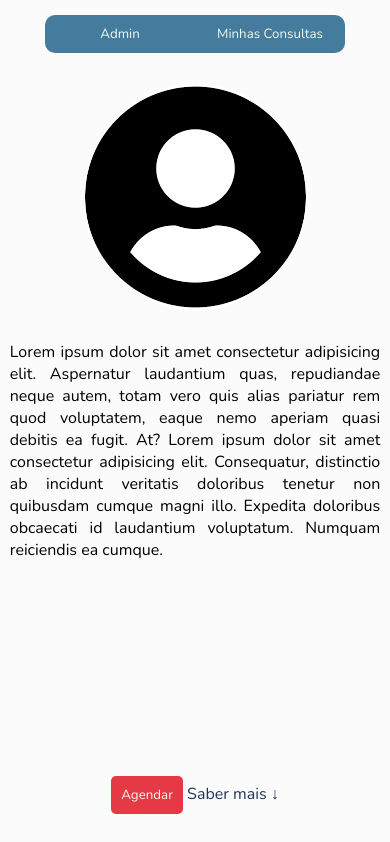
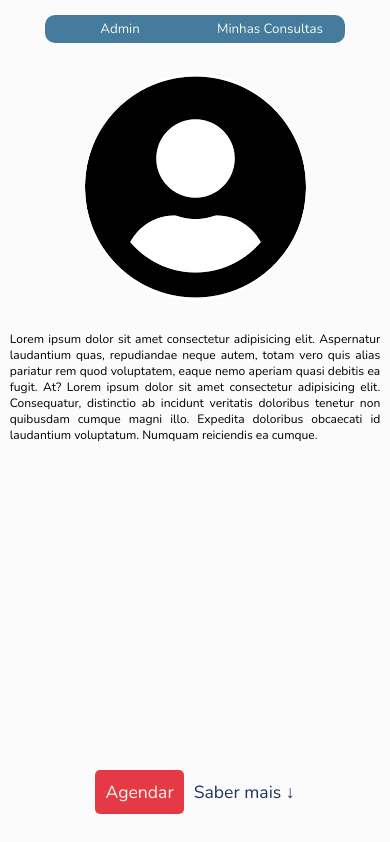
Before and after one commit to Cauasl/DesenvolvimentoDeProjetos, a plain HTML site: page PaginaNeorologia/index.html in a window 390 px wide. Shown: the top 842 px of the page. Drawn offline with nearby package versions, Linux system fonts and the light colour scheme.

Commit message:
Melhorando a responsividade para celulares pequenos

```diff
--- a/PaginaNeorologia/estilos/estiloIndex.css
+++ b/PaginaNeorologia/estilos/estiloIndex.css
@@ -30,7 +30,7 @@ main {
    background-color: transparent;
    border: none;
    cursor: pointer;
-   padding: 10px;
+   padding: 5px 10px;
    box-sizing: border-box;
 
    transition: background-color .3s;
@@ -55,6 +55,7 @@ main {
 .textos {
    width: 95%;
    text-align: justify;
+   font-size: 1em;
 }
 
 #ImagemUser {
@@ -67,6 +68,7 @@ main {
    border: none;
    background-color: var(--cor1);
    color: var(--cor2);
+   font-size: 1.1em;
 
    transition: background-color .3s;
 }
@@ -79,6 +81,7 @@ main {
 #SaberMais {
    text-decoration: none;
    color: var(--cor5);
+   font-size: 1.1em;
 
    transition: .3s;
 }
@@ -88,7 +91,7 @@ main {
    transition: .3s;
 }
 
-.botao-conteiner {
+#botao-conteiner {
    display: flex;
    flex-flow: row nowrap;
    justify-content: center;
@@ -133,7 +136,11 @@ main {
    bottom: 30px;
 }
 
-
+@media screen and (max-width: 700px) {
+   .textos {
+      font-size: 3.1vw;
+   }
+}
 
 @media screen and (min-width: 875px) {
    main {
```
